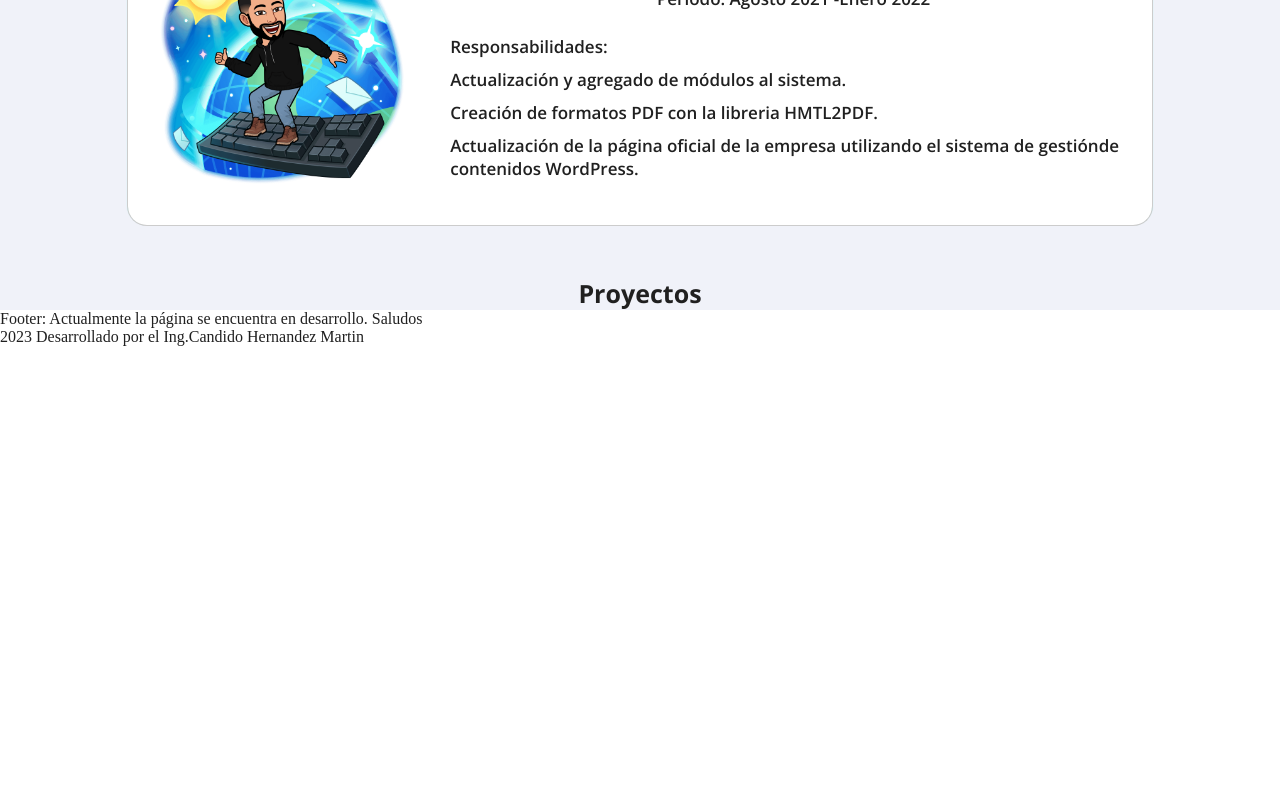
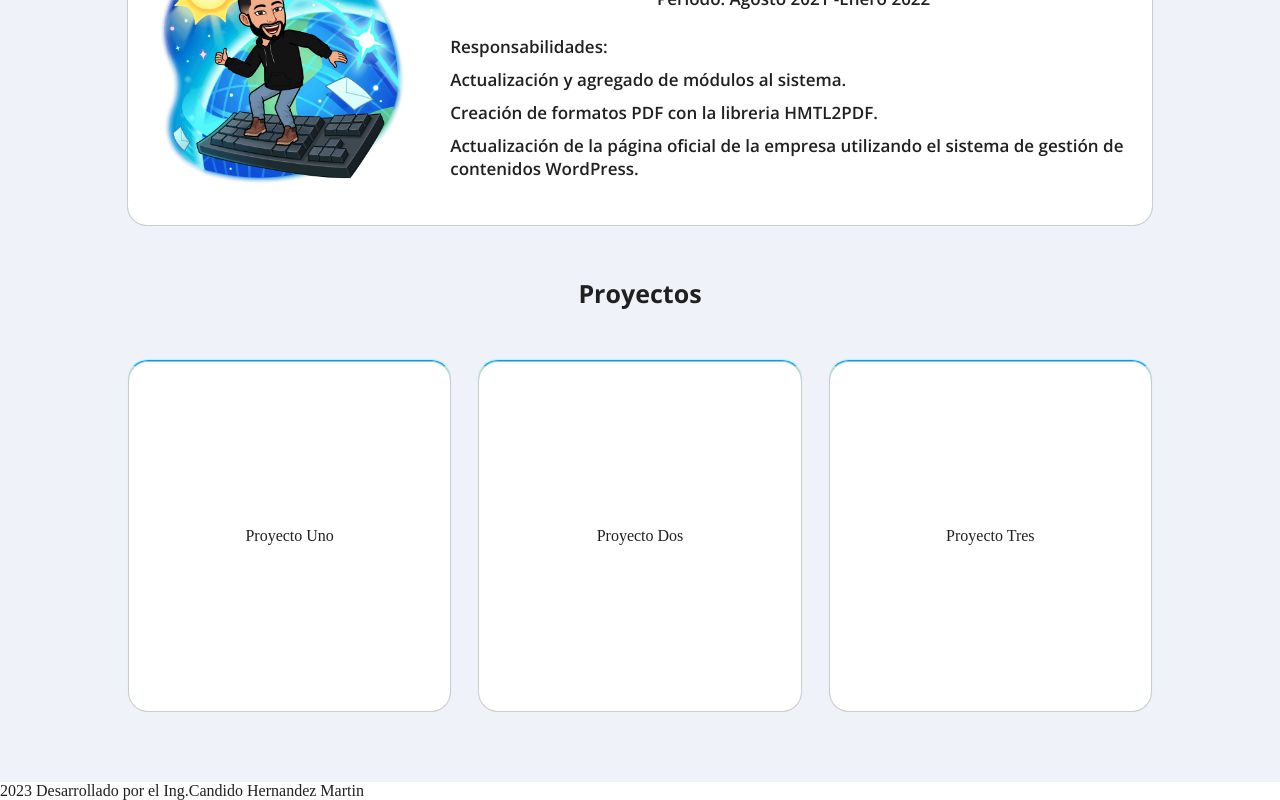
Before and after one commit to Candido-HM/portfolio-candido, an Angular app: page /experiencia in a window 1280 px wide. Shown: the part 651-1451 px from the top of the page. Before the commit the page ends 997 px from the top, so only its background shows below. Built offline with nearby package versions, Linux system fonts and the light colour scheme.

Commit message:
modificaciones proyectos

```diff
--- a/src/app/app.component.html
+++ b/src/app/app.component.html
@@ -8,6 +8,5 @@
 </main>
 
 <footer>
-  <p>Footer: Actualmente la página se encuentra en desarrollo. Saludos</p>
   <p>2023 Desarrollado por el Ing.Candido Hernandez Martin</p>
 </footer>
--- a/src/app/components/main/experience/experience.component.html
+++ b/src/app/components/main/experience/experience.component.html
@@ -19,7 +19,7 @@
                     <li>Responsabilidades:</li>
                     <li>Actualización y agregado de módulos al sistema.</li>
                     <li>Creación de formatos PDF con la libreria HMTL2PDF.</li>
-                    <li>Actualización de la página oficial de la empresa utilizando el sistema de gestiónde contenidos WordPress.</li>
+                    <li>Actualización de la página oficial de la empresa utilizando el sistema de gestión de contenidos WordPress.</li>
                 </ul>
             </section>
         </section>
@@ -29,3 +29,10 @@
 <section class="title-project">
     <h2>Proyectos</h2>
 </section>
+<article class="projects-article">
+    <section class="project-container">
+        <section class="proyecto">Proyecto Uno</section>
+        <section class="proyecto">Proyecto Dos</section>
+        <section class="proyecto">Proyecto Tres</section>
+    </section>
+</article>
--- a/src/app/components/main/home/home.component.html
+++ b/src/app/components/main/home/home.component.html
@@ -1,6 +1,7 @@
 <section class="title-welcome">
     <h2>Bienvenido</h2>
-    <span>"Encantado de recibir tu visita y mostrarte de mi experiencia."</span>
+    <span>"Encantado de recibir tu visita y mostrarte de mi experiencia." <br>
+        Actualmente la página se encuentra en desarrollo. Saludos</span>
 </section>
 <article class="presentation">
     <section class="presentation-container">
--- a/src/assets/styles/_base.sass
+++ b/src/assets/styles/_base.sass
@@ -391,9 +391,25 @@ main
                             list-style: none
 
     .title-project
+        margin-bottom: 50px
         h2
             @include title-section()
-
+    .projects-article
+        height: auto
+        @include centrar-col()
+        margin-bottom: 50px
+        .project-container
+            width: 90%
+            height: auto
+            display: flex
+            flex-wrap: wrap
+            justify-content: center
+            .proyecto
+                width: 100%
+                height: 350px
+                margin-bottom: 20px
+                @include style-borde
+                @include centrar
 
     /***********************************Componente Contacto *************************************/
     .title-contact
--- a/src/assets/styles/_responsive.sass
+++ b/src/assets/styles/_responsive.sass
@@ -134,6 +134,12 @@
                     height: auto
                     margin-top: 15px
 
+        .projects-article
+            .project-container
+                justify-content: space-between
+                .proyecto
+                    width: calc( 50% - 20px )
+
 //Falta definir mas estilos para las siguientes secciones
 
 @media screen and (min-width: 900px)
@@ -214,6 +220,11 @@
                     .title-corporativo
                         height: 40px
 
+        .projects-article
+            .project-container
+                width: 80%
+                .proyecto
+                    width: calc( 33.33% - 20px )
 
 //Falta definir mas estilos para las siguientes secciones
 
@@ -231,4 +242,4 @@
             // background: green !important
         footer
             width: 1440px
-/*Limite de expacion de la pagina 1440px. Top limite*/
+/*Limite de expanción de la pagina 1440px. Top limite*/
--- a/src/assets/styles/_theme-dark.sass
+++ b/src/assets/styles/_theme-dark.sass
@@ -63,3 +63,7 @@ body.dark
         .experience
             .corporativo-container
                 @include section-dark()
+        .projects-article
+            .project-container
+                .proyecto
+                    @include section-dark()
--- a/src/assets/styles/_theme-light.sass
+++ b/src/assets/styles/_theme-light.sass
@@ -63,3 +63,7 @@ body.light
         .experience
             .corporativo-container
                 @include section-light()
+        .projects-article
+            .project-container
+                .proyecto
+                    @include section-light
```
